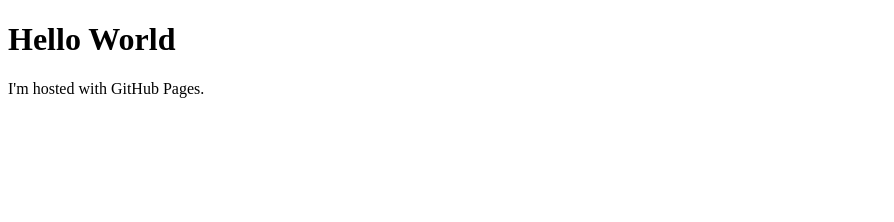
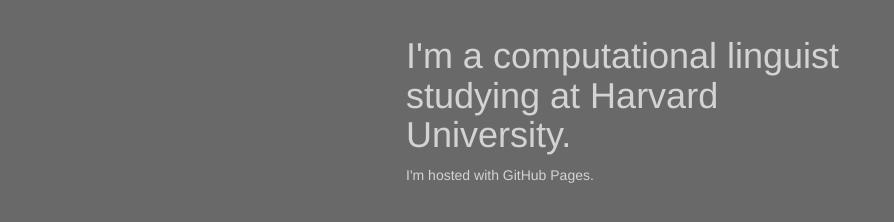
Before and after one commit to mattf1n/mattf1n.github.io, a plain HTML site: page index.html in a window 1280 px wide. Shown: the whole page, without its empty margins (0-894 px from the left). Drawn offline with nearby package versions, Linux system fonts and the light colour scheme.

Commit message:
second commit

```diff
--- a/index.html
+++ b/index.html
@@ -1,7 +1,13 @@
 <!DOCTYPE html>
 <html lang="en">
+  <head>
+    <link rel="stylesheet" href="https://maxcdn.bootstrapcdn.com/bootstrap/3.3.7/css/bootstrap.min.css" integrity="sha384-BVYiiSIFeK1dGmJRAkycuHAHRg32OmUcww7on3RYdg4Va+PmSTsz/K68vbdEjh4u" crossorigin="anonymous">
+    <link rel="stylesheet" type="text/css" href="main.css">
+  </head>
   <body>
-    <h1>Hello World</h1>
-    <p>I'm hosted with GitHub Pages.</p>
+    <div class="content">
+      <h1>I'm a computational linguist studying at Harvard University.</h1>
+      <p>I'm hosted with GitHub Pages.</p>
+    </div>
   </body>
 </html>
--- /dev/null
+++ b/main.css
@@ -0,0 +1,10 @@
+body {
+  background-color: dimgrey;
+  color: lightgrey;
+}
+
+.content {
+  margin: auto;
+  max-width: 500px;
+  padding: 16px;
+}
```
